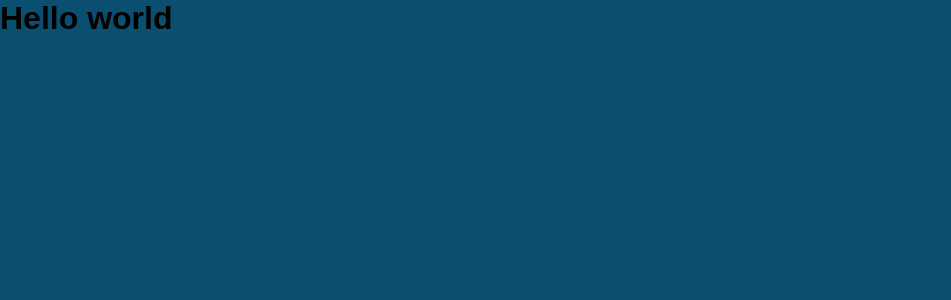
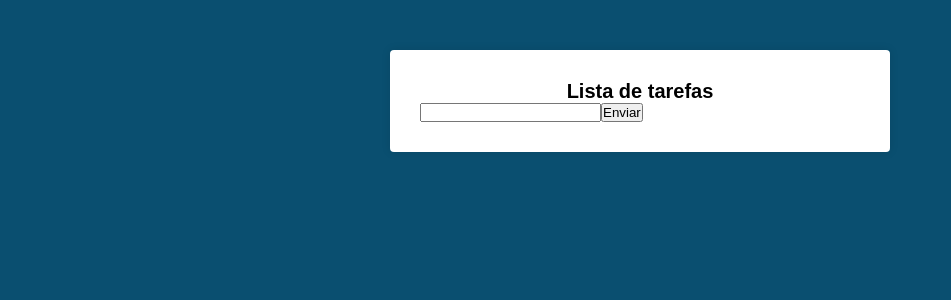
Before and after one commit to rafaelmarcelo08/listatarefa, a React (Create React App) app: page / in a window 1280 px wide. Shown: the top 300 px of the page, without its empty margins (0-951 px from the left). Built offline with nearby package versions, Linux system fonts and the light colour scheme.

Commit message:
Componentes

```diff
--- a/src/App.js
+++ b/src/App.js
@@ -1,7 +1,10 @@
 import React from "react";
 
 import './App.css';
+import Main from "./components/Main";
 
+//stateless : sem estado
+// retorna o JSX
 export default function App() {
-  return <h1>Hello world</h1>;
+  return <Main />;
 }
--- /dev/null
+++ b/src/components/Main.css
@@ -0,0 +1,13 @@
+.main {
+  background-color: white;
+  padding: 30px;
+  margin: 50px auto;
+  max-width: 500px;
+  border-radius: 4px;
+  box-shadow: 0 0 10px rgba(0, 0, 0, 0.1);
+}
+
+.main h1 {
+  font-size: 20px;
+  text-align: center;
+}
--- /dev/null
+++ b/src/components/Main.js
@@ -0,0 +1,35 @@
+import React, { Component } from 'react';
+
+import './Main.css';
+
+export default class Main extends Component {
+
+  //class field;
+  state = {
+    novaTarefa: '',
+  };
+
+  handleChange = (e) => {
+    this.setState({
+      novaTarefa: e.target.value
+    })
+  }
+
+  render() {
+
+    const { novaTarefa } = this.state;
+
+    return (
+      <div className='main'>
+        <h1>Lista de tarefas</h1>
+
+        <form action='#'>
+
+          <input type="text" onChange={this.handleChange} />
+
+          <button type='submit'>Enviar</button>
+        </form>
+      </div>
+    );
+  }
+}
```
Also changed, not shown: package.json (+0 -13 lines), .eslintrc.js (deleted), .prettierrc.js (deleted), 1 other file (tests, documents, lock files or other folders).
